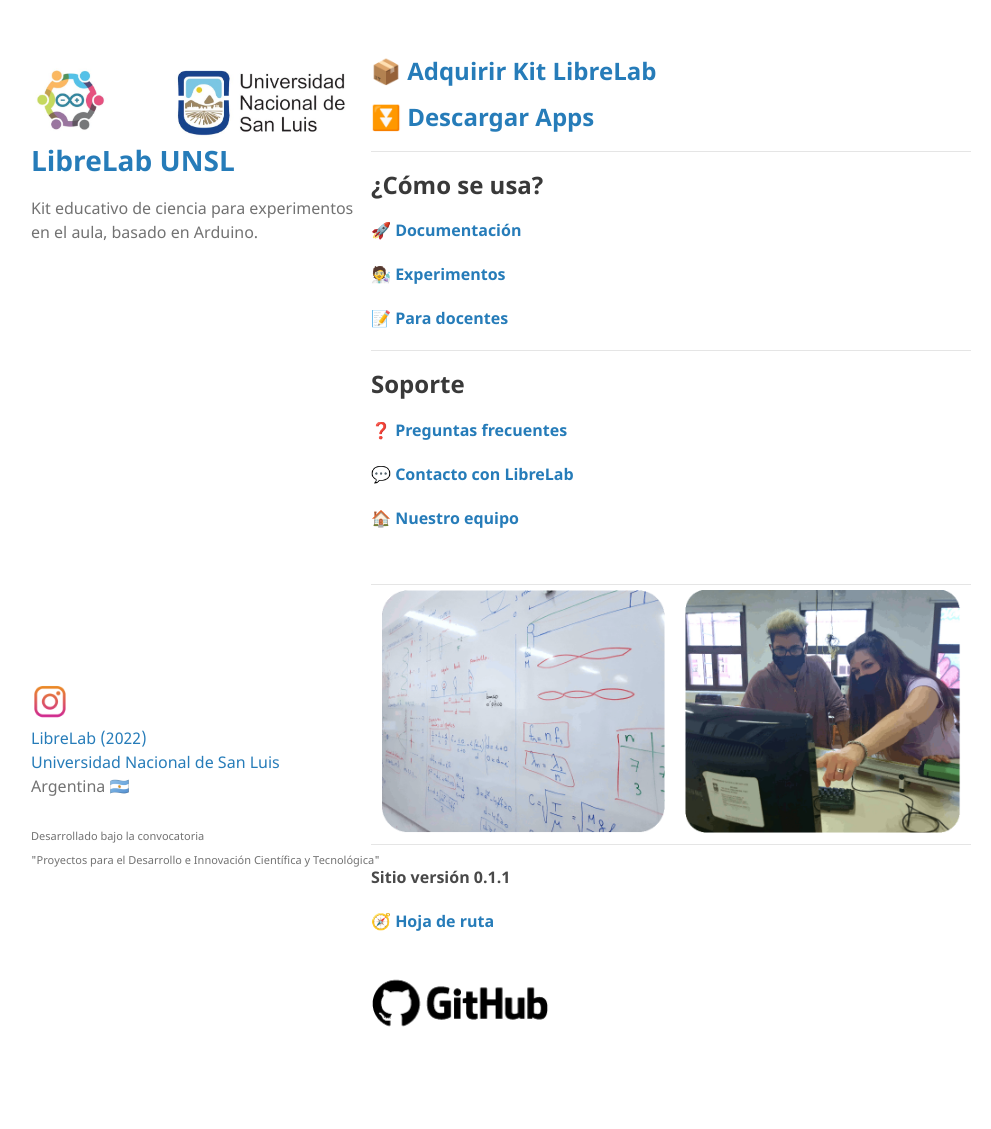
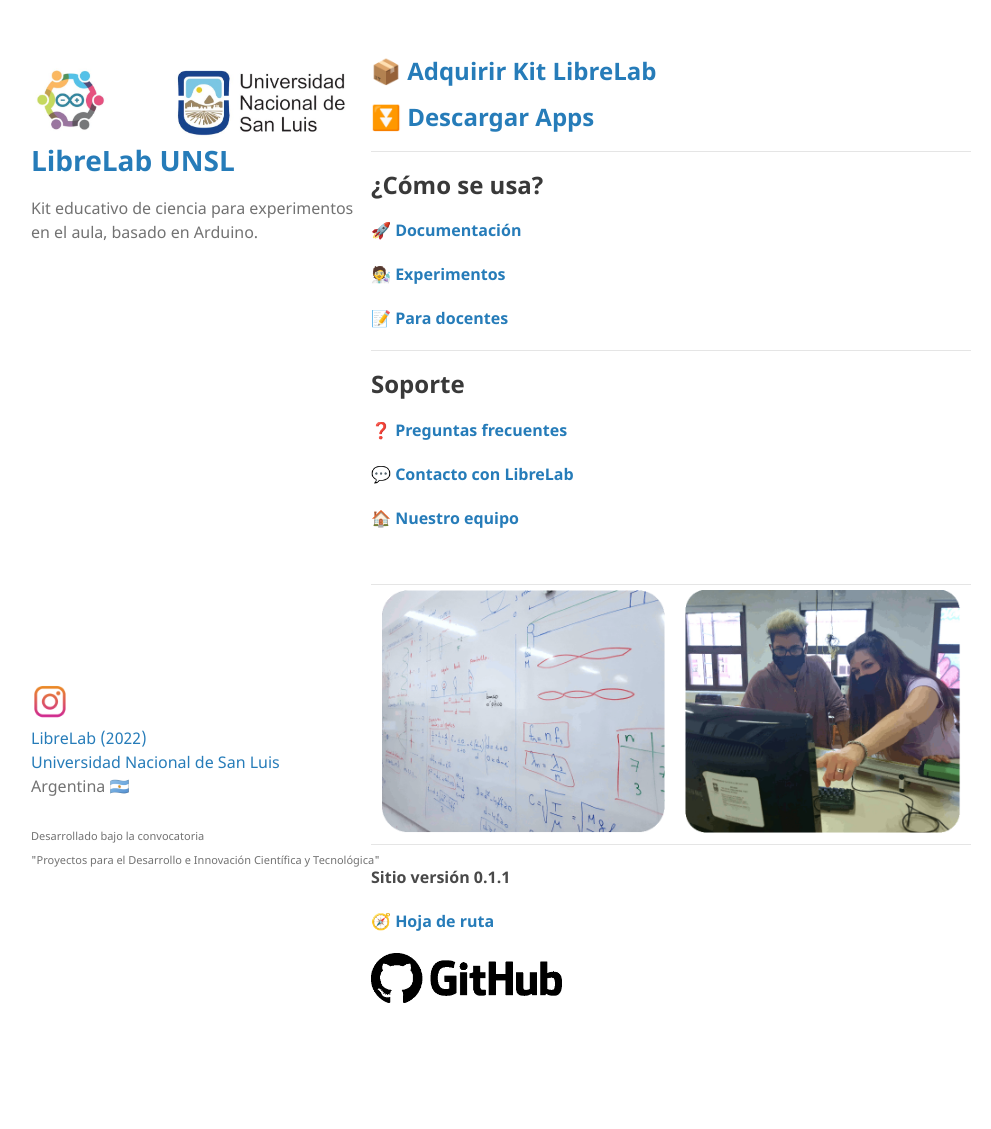
Before and after one commit to labunsl/labunsl.github.io, a Jekyll site: the page built from index.md, in a window 1280 px wide. Shown: the whole page, without its empty margins (119-1110 px from the left). Built offline with Jekyll 4.4.1, drawn with Linux system fonts in a browser that asks for light colours; after the commit the page ends 1079 px from its top, so only the background shows below that.

Commit message:
image reduct

```diff
--- a/index.md
+++ b/index.md
@@ -41,4 +41,4 @@
 
 #### [🧭 Hoja de ruta](https://www.taskade.com/d/dTgpnadR8VPdLM8N?share=view&view=HAEyLtJZXnir3t9c)
 
-#### <a href="https://github.com/labunsl/LibreLabUNSL"><img src="/assets/img/github.png" alt="Repositorio GitHub" height="100" idth="180"></a>
+#### <a href="https://github.com/labunsl/LibreLabUNSL"><img src="/assets/img/github.png" alt="Repositorio GitHub" height="50"></a>
```
Also changed, not shown: assets/img/github.png.
